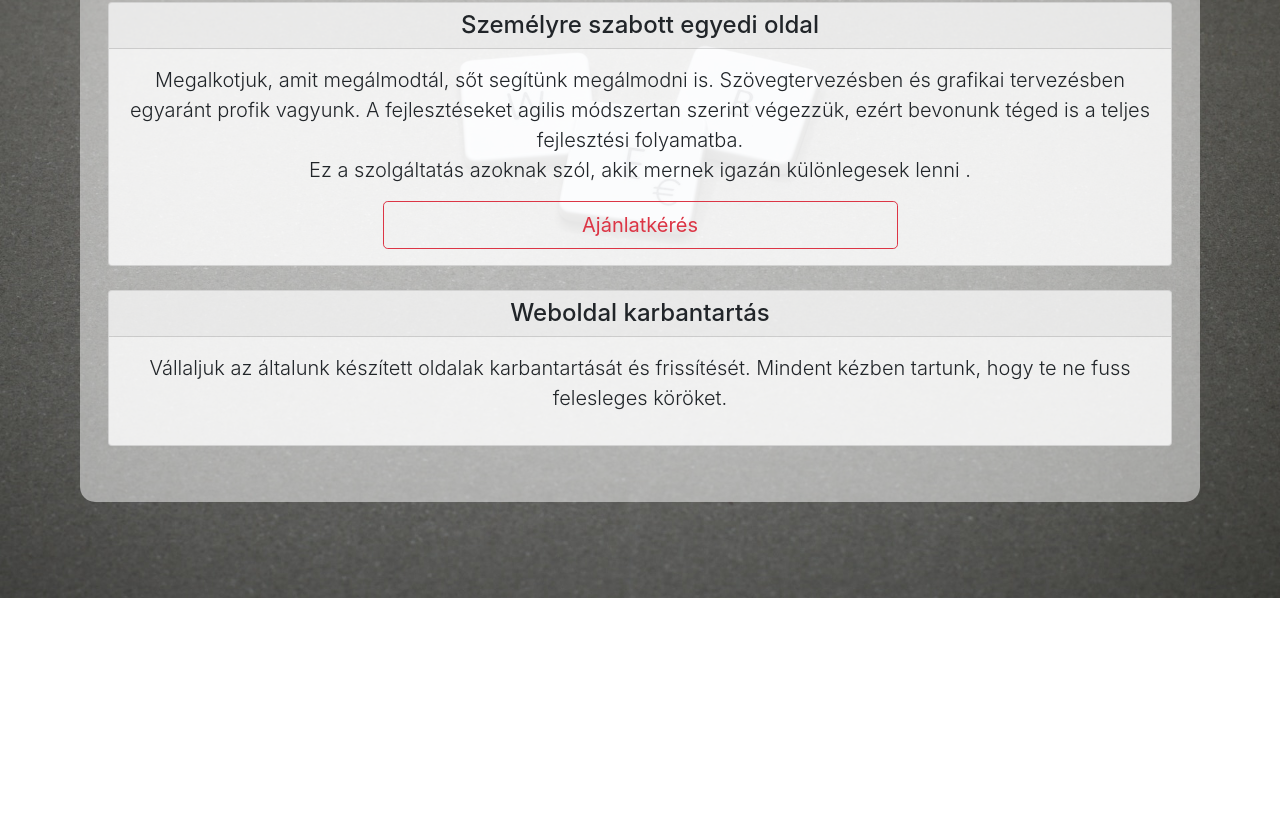
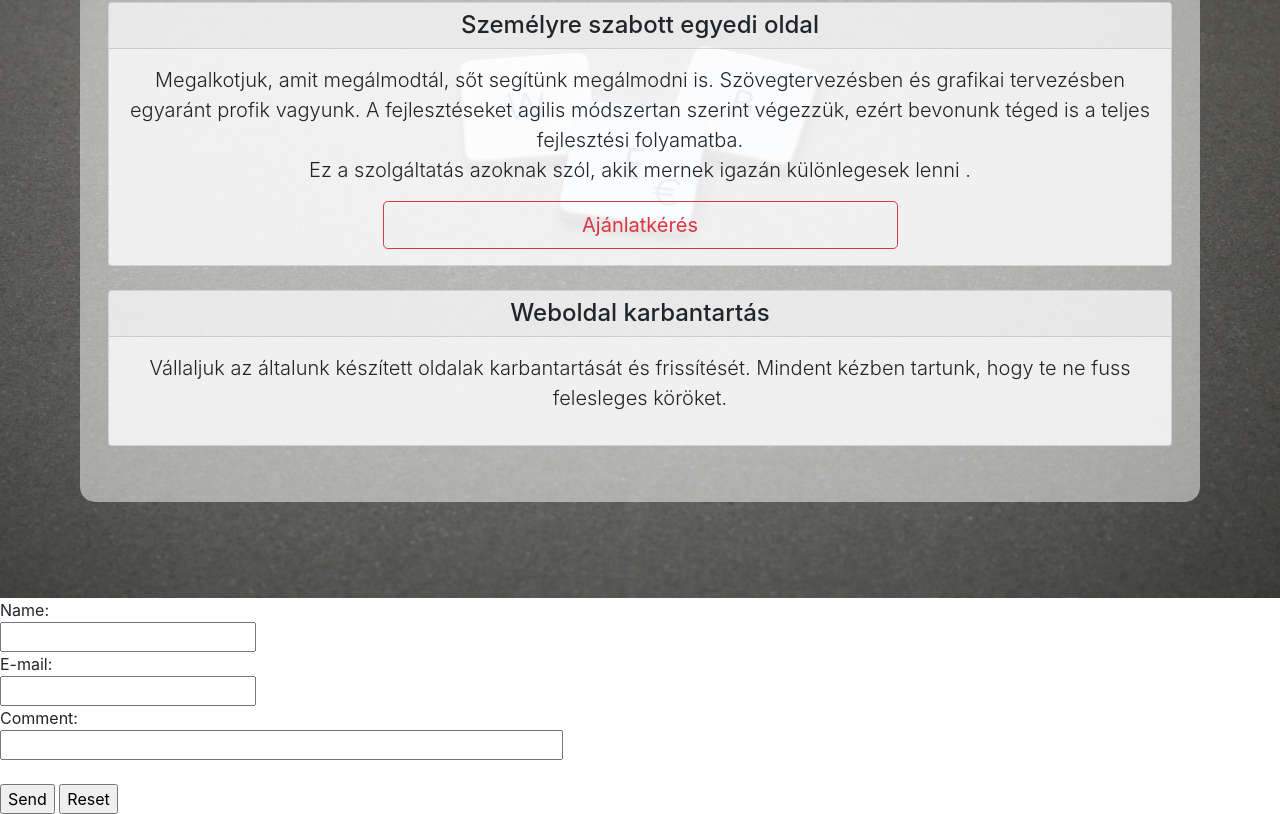
Before and after one commit to zsuky2/nrg-sollutions, a plain HTML site: page index.html in a window 1280 px wide. Shown: the part 2809-3623 px from the top of the page. Before the commit the page ends 3407 px from the top, so only its background shows below. Drawn offline with nearby package versions, Linux system fonts and the light colour scheme; a web font is replaced by a local one.

Commit message:
Update index.html

```diff
--- a/index.html
+++ b/index.html
@@ -68,7 +68,8 @@
         <div class="marketing-container">
             <div class="mx-auto text-center">
                 <h1 class="display-4">Online marketing szolgáltatások</h1>
-            <p class="lead">Személyre szabott marketing szolgáltatások: egyedi, kreatív megoldásokat alkalmazva keressük
+                <p class="lead">Személyre szabott marketing szolgáltatások: egyedi, kreatív megoldásokat alkalmazva
+                    keressük
                     meg a célpiacod és szólítjuk meg a potenciális ügyfeleket. </p>
             </div>
 
@@ -83,7 +84,8 @@
                                 <div class="card-body">
 
                                     <ul class="list-unstyled mt-3 mb-4">
-                                    <li>Személyre szabott szolgáltatások, melyeket igényfelmérés keretében egyeztetünk
+                                        <li>Személyre szabott szolgáltatások, melyeket igényfelmérés keretében
+                                            egyeztetünk
                                         </li>
                                     </ul>
                                     <a href="#contact" type="button"
@@ -225,7 +227,8 @@
                                 </div>
                                 <div class="card-body">
                                     <p class="lead">Megalkotjuk, amit megálmodtál, sőt segítünk megálmodni is.
-                                    Szövegtervezésben és grafikai tervezésben egyaránt profik vagyunk. A fejlesztéseket
+                                        Szövegtervezésben és grafikai tervezésben egyaránt profik vagyunk. A
+                                        fejlesztéseket
                                         agilis módszertan szerint végezzük, ezért bevonunk téged is a teljes fejlesztési
                                         folyamatba. <br> Ez a szolgáltatás azoknak szól, akik mernek igazán különlegesek
                                         lenni . </p>
@@ -243,7 +246,8 @@
 
                                 </div>
                                 <div class="card-body">
-                                <p class="lead">Vállaljuk az általunk készített oldalak karbantartását és frissítését.
+                                    <p class="lead">Vállaljuk az általunk készített oldalak karbantartását és
+                                        frissítését.
                                         Mindent
                                         kézben tartunk, hogy te ne fuss felesleges köröket.</p>
 
@@ -258,6 +262,22 @@
         </div>
     </section>
 
+    <!--Kapcsolat-->
+    <section class="contact-section">
+
+
+        <form action="https://formsubmit.co/zhukovsky.esther@gmail.com" method="POST">
+            Name:<br>
+            <input type="text" name="name"><br>
+            E-mail:<br>
+            <input type="text" name="mail"><br>
+            Comment:<br>
+            <input type="text" name="comment" size="50"><br><br>
+            <input type="submit" value="Send">
+            <input type="reset" value="Reset">
+        </form>
+    </section>
+
 
 
 
```
Lines whose indentation alone changed are shown as unchanged.
